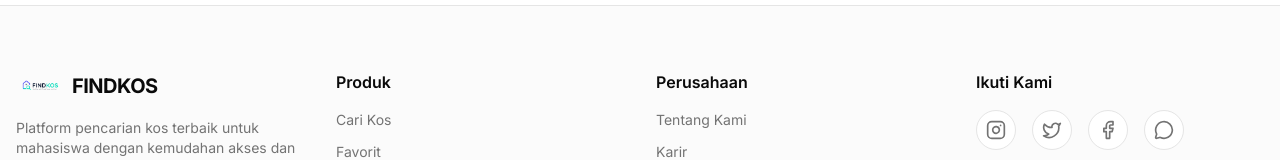
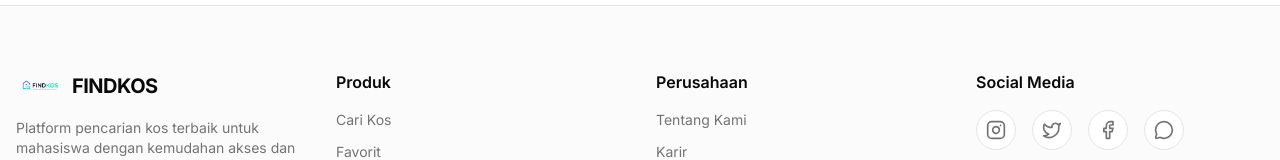
Before and after one commit to PUTRAAKBAR/findkos, a Next.js app: page / in a window 1280 px wide. Shown: the part 3302-3462 px from the top of the page. Built offline with nearby package versions, Linux system fonts and the light colour scheme; no server answers; the database is empty.

Commit message:
ubah social media

```diff
--- a/src/components/layout/Footer.tsx
+++ b/src/components/layout/Footer.tsx
@@ -48,7 +48,7 @@
 
           {/* Social Media */}
           <div>
-            <h3 className="font-semibold mb-4">Ikuti Kami</h3>
+            <h3 className="font-semibold mb-4">Social Media</h3>
             <div className="flex gap-4">
               <a href="#" className="w-10 h-10 rounded-full border bg-background flex items-center justify-center text-muted-foreground hover:text-primary hover:border-primary transition-colors">
                 <InstagramIcon className="w-5 h-5" />
```
